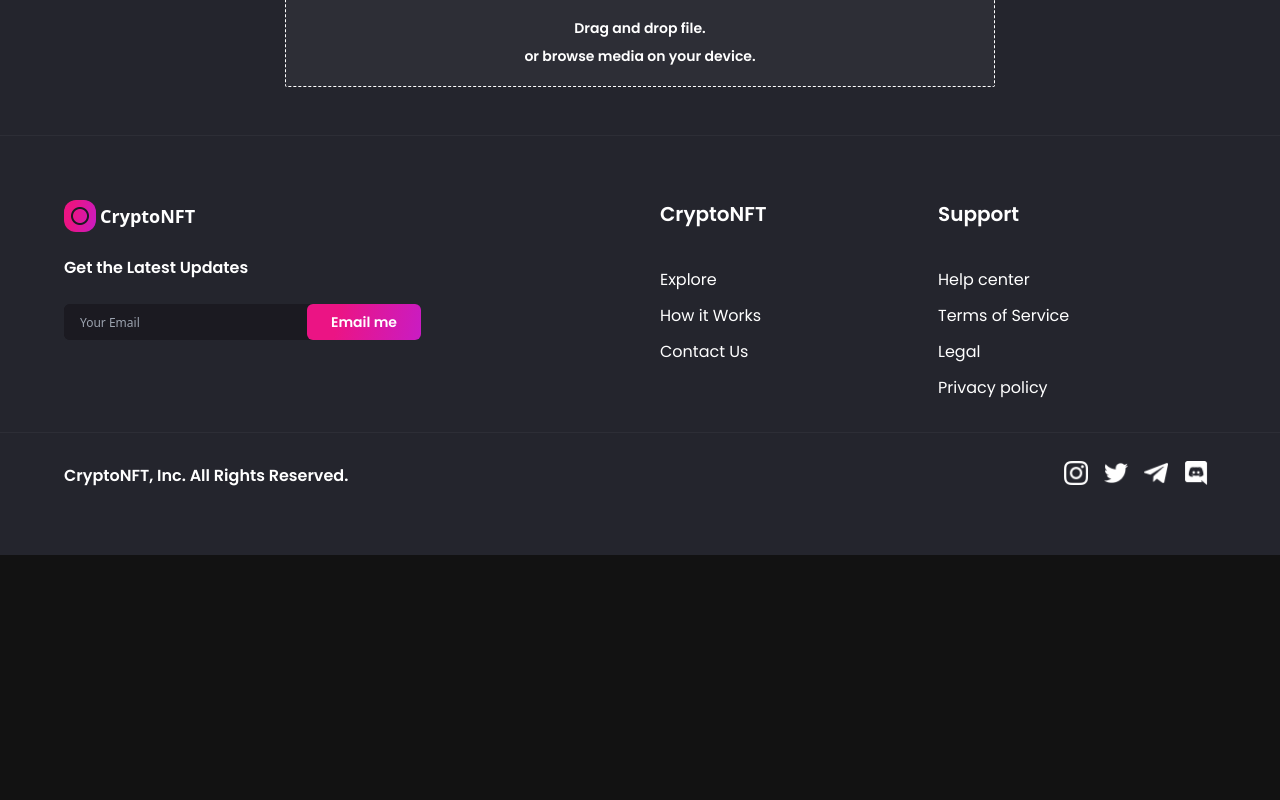
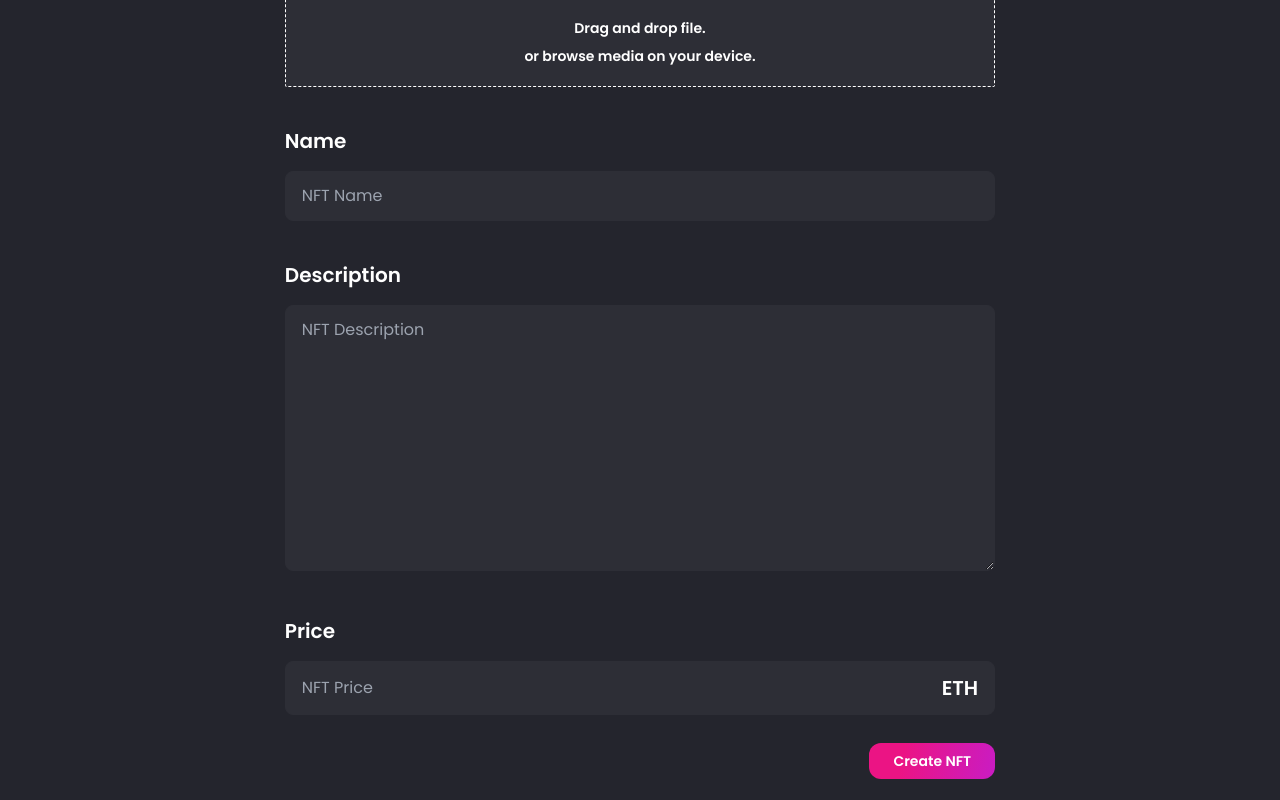
Before and after one commit to IngaVirza/nft_react, a Next.js app: page /create-nft in a window 1280 px wide. Shown: the part 480-1280 px from the top of the page. Before the commit the page ends 1035 px from the top, so only its background shows below. Built offline with nearby package versions, Linux system fonts and the light colour scheme.

Commit message:
Added fields with input to the create page

```diff
--- /dev/null
+++ b/components/Input.jsx
@@ -0,0 +1,37 @@
+import React from 'react';
+
+const Input = ({ inputType, title, placeholder, handleClick }) => (
+  <div className="mt-10 w-full">
+    <p className="flex-1 font-poppins dark:text-white text-nft-black-1 font-semibold text-xl">{title}</p>
+
+    {inputType === 'number' ? (
+      <div className="dark:bg-nft-black-1 bg-white border dark:border-nft-black-1 border-nft-gray-2 rounded-lg w-full outline-none font-poppins dark:text-white text-nft-gray-2 text-base mt-4 px-4 py-3 flexBetween flex-row">
+        <input
+          type="number"
+          className="flex w-full dark:bg-nft-black-1 bg-white outline-none"
+          placeholder={placeholder}
+          onChange={handleClick}
+        />
+        <p className="flex-1 font-poppins dark:text-white text-nft-black-1 font-semibold text-xl">ETH</p>
+      </div>
+    ) : inputType === 'textarea' ? (
+      <textarea
+        name=""
+        id=""
+        rows={10}
+        className="dark:bg-nft-black-1 bg-white border dark:border-nft-black-1 border-nft-gray-2 rounded-lg w-full outline-none font-poppins dark:text-white text-nft-gray-2 text-base mt-4 px-4 py-3"
+        placeholder={placeholder}
+        onChange={handleClick}
+      />
+    ) : (
+      <input
+        type="text"
+        className="dark:bg-nft-black-1 bg-white border dark:border-nft-black-1 border-nft-gray-2 rounded-lg w-full outline-none font-poppins dark:text-white text-nft-gray-2 text-base mt-4 px-4 py-3"
+        placeholder={placeholder}
+        onChange={handleClick}
+      />
+    )}
+  </div>
+);
+
+export default Input;
--- a/components/index.js
+++ b/components/index.js
@@ -4,6 +4,8 @@
 import Banner from './Banner';
 import CreatorCard from './CreatorCard';
 import NFTCard from './NFTCard';
+import Input from './Input';
 import Footer from './Footer';
 
-export { Navbar, Button, Banner, CreatorCard, NFTCard, Footer };
+
+export { Navbar, Button, Banner, CreatorCard, NFTCard, Input, Footer };
--- a/pages/create-nft.js
+++ b/pages/create-nft.js
@@ -1,12 +1,16 @@
 import React, { useState, useMemo, useCallback } from 'react';
 import { useDropzone } from 'react-dropzone';
+import { useRouter } from 'next/router';
 import Image from 'next/image';
 import { useTheme } from 'next-themes';
 import images from '../assets';
+import { Button, Input } from '../components';
 
 const CreateNFT = () => {
   const { theme } = useTheme();
   const [fileUrl, setFileUrl] = useState('');
+  const [formInput, setFormInput] = useState({ price: '', name: '', description: '' });
+  const router = useRouter();
 
   const onDrop = useCallback(() => {
     // upload image
@@ -71,6 +75,33 @@
             )}
           </div>
         </div>
+        <Input
+          inputType="input"
+          title="Name"
+          placeholder="NFT Name"
+          handleClick={(e) => setFormInput({ ...formInput, name: e.target.value })}
+        />
+        <Input
+          inputType="textarea"
+          title="Description"
+          placeholder="NFT Description"
+          handleClick={(e) => setFormInput({ ...formInput, description: e.target.value })}
+        />
+        <Input
+          inputType="number"
+          title="Price"
+          placeholder="NFT Price"
+          handleClick={(e) => setFormInput({ ...formInput, price: e.target.value })}
+        />
+
+        <div className="mt-7 w-full flex justify-end">
+          <Button
+            btnName="Create NFT"
+            classStyles="rounded-xl"
+            handleClick={() => {}}
+          />
+        </div>
+
       </div>
     </div>
   );
```
